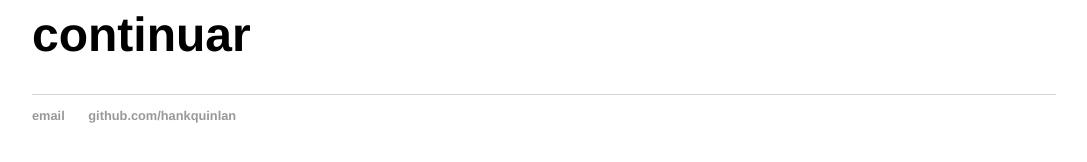
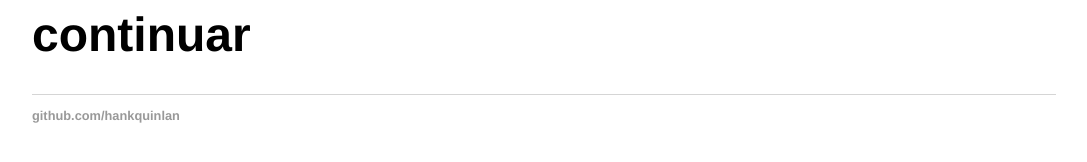
Before and after one commit to leolerena/leolerena.github.io, a Jekyll site: the page built from _posts/2020-01-03-primer-post.md, in a window 1280 px wide. Shown: the part 518-680 px from the top of the page, without its empty margins (96-1183 px from the left). Built offline with Jekyll 4.4.1, drawn with Linux system fonts in a browser that asks for light colours; formulas are drawn with MathJax 3; a script that is not in the unit is left out.

Commit message:
Update default.html

```diff
--- a/_layouts/default.html
+++ b/_layouts/default.html
@@ -22,8 +22,8 @@
 			</div><!-- /.container -->
 			<footer>
 	    		<ul>
-	        		<li><a href="mailto:hankquinlanhub@gmail.com">email</a></li>
-	        		<li><a href="https://github.com/hankquinlan">github.com/hankquinlan</a></li>
+
+	        		<li><a href="https://github.com/leolerena">github.com/hankquinlan</a></li>
 				</ul>
 			</footer>
 		</body>
```
